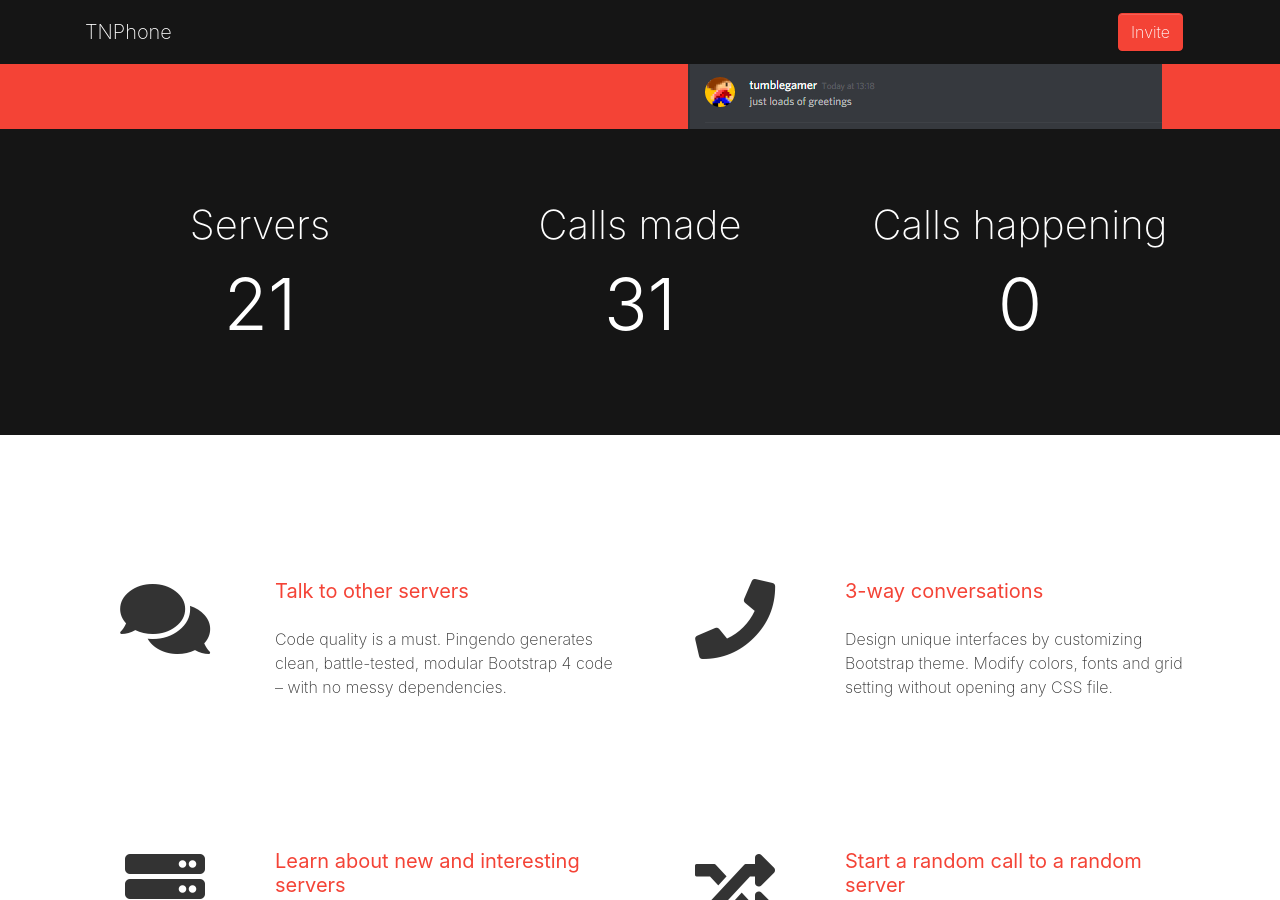
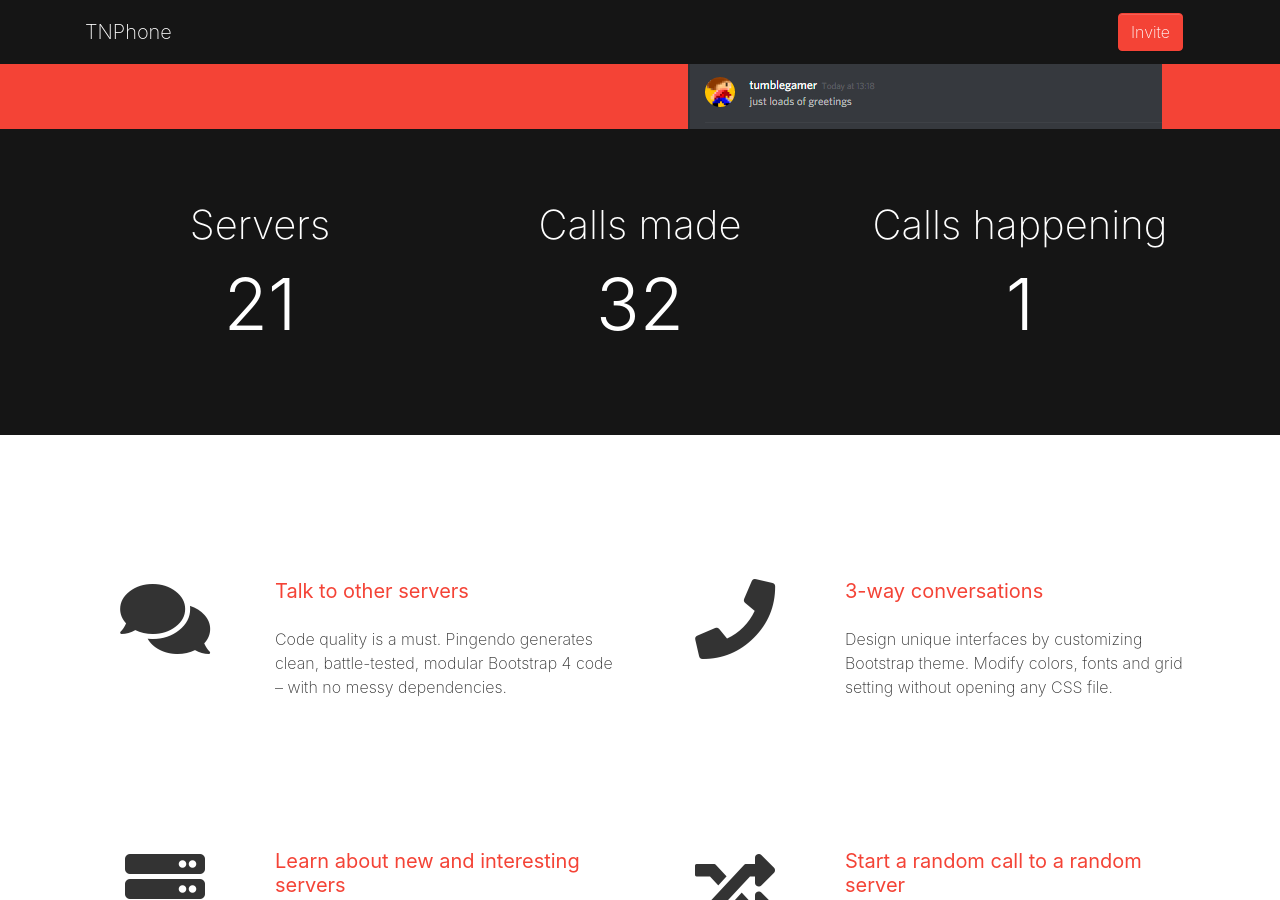
Before and after one commit to tumblenet/tnphone.tumblenet.ga, a Jekyll site: the page built from index.html, in a window 1280 px wide and 900 px high, scrolled down 443 px. Built offline with Jekyll 4.4.1, drawn with Linux system fonts in a browser that asks for light colours; nearby versions of some CDN libraries.

Commit message:
Update Phones feed

```diff
--- a/_data/phones.json
+++ b/_data/phones.json
@@ -109,7 +109,7 @@
 			"wwtbam": false
 		}
 	],
-	"callsMade": 31,
+	"callsMade": 32,
 	"servers": 21,
-	"currentCalls": 0
+	"currentCalls": 1
 }
```
